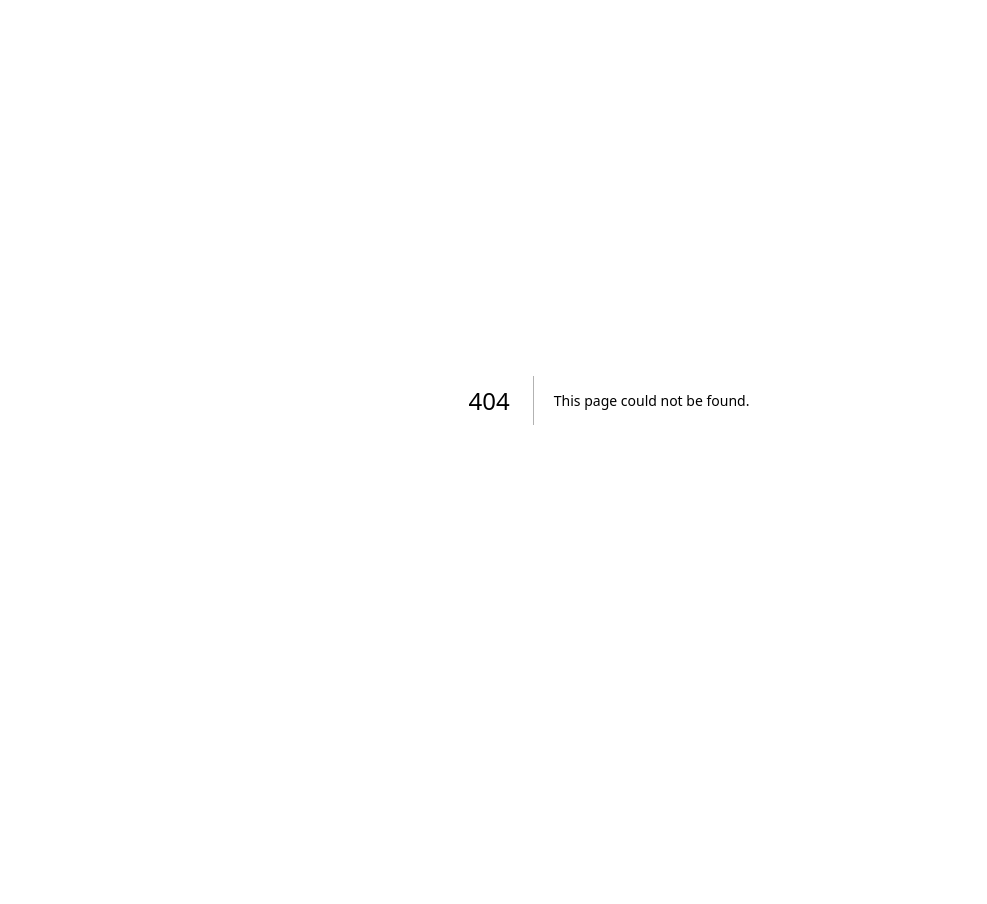
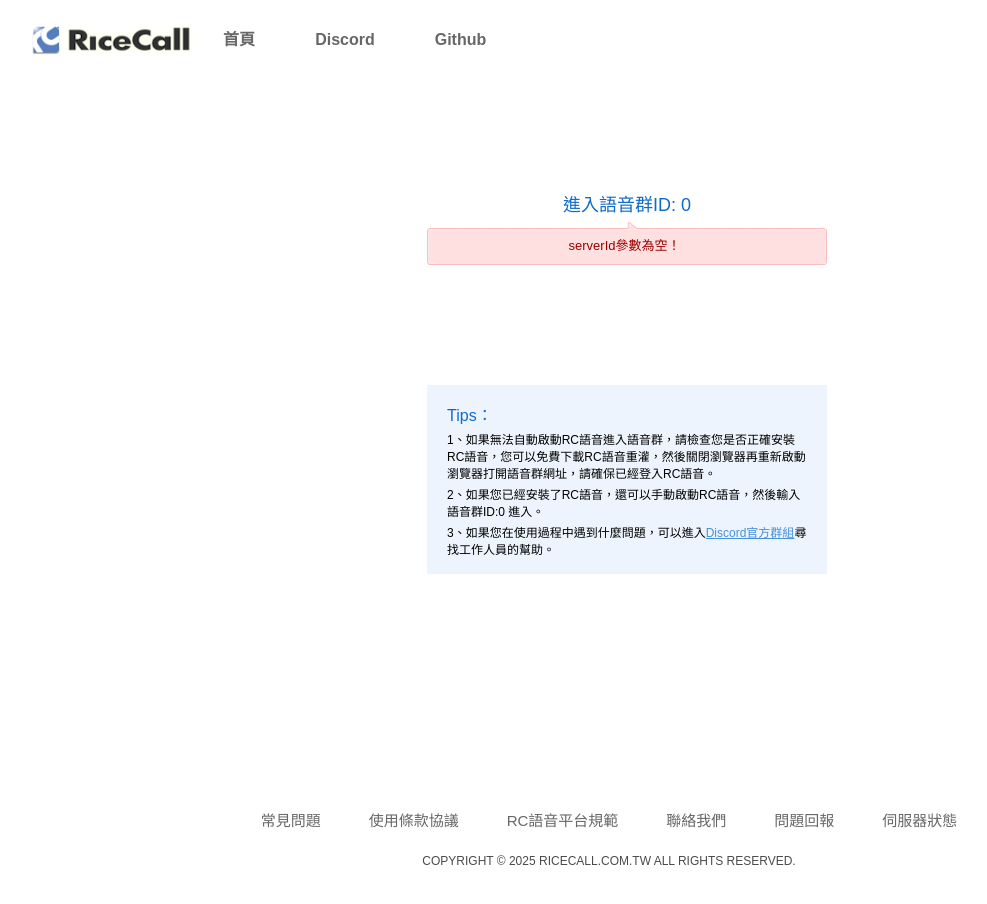
Before and after one commit to cstrikeasia/rc-website, a Next.js app: page /join in a window 1280 px wide. Before the commit this address had no page. Shown: the top 904 px of the page, without its empty margins (31-1018 px from the left). Before the commit the page ends 800 px from the top, so only its background shows below. Built offline with nearby package versions, Linux system fonts and the light colour scheme.

Commit message:
feat: deeplink join group

```diff
--- /dev/null
+++ b/app/join/page.tsx
@@ -0,0 +1,121 @@
+"use client";
+import React, { useEffect, useState } from "react";
+import { useSearchParams } from "next/navigation";
+
+// Components
+import { Header } from "@/components/Header";
+import { Footer } from "@/components/Footer";
+
+// CSS
+import content from "@/styles/common/content.module.css";
+import main from "@/styles/joinGroup.module.css";
+
+interface ReleaseData {
+  url: string | null;
+  version: string | null;
+}
+
+export default function JoinGroupPage() {
+  const searchParams = useSearchParams();
+  const serverId = searchParams.get("sid") || "";
+  const [data, setData] = useState<ReleaseData | null>(null);
+  const [isAppInstalled, setIsAppInstalled] = useState<boolean>(true);
+  const downloadUrl =
+    data?.url || "https://github.com/NerdyHomeReOpen/RiceCall/releases";
+  const label = data?.url ? `立即下載 v${data?.version || ""}` : "載入中...";
+  useEffect(() => {
+    if (!serverId) return;
+    const checkInstalled = () => {
+      let hidden = false;
+      const handleVisibilityChange = () => {
+        if (document.visibilityState === "hidden") {
+          hidden = true;
+        }
+      };
+      document.addEventListener("visibilitychange", handleVisibilityChange);
+      const now = Date.now();
+      window.location.href = `ricecall://join?serverId=${encodeURIComponent(
+        serverId
+      )}`;
+      setTimeout(() => {
+        const elapsed = Date.now() - now;
+        if (!hidden && elapsed < 2000) {
+          setIsAppInstalled(false);
+        }
+      }, 1500);
+      return () => {
+        document.removeEventListener(
+          "visibilitychange",
+          handleVisibilityChange
+        );
+      };
+    };
+    checkInstalled();
+    const fetchData = async () => {
+      try {
+        const res = await fetch("/api/release");
+        const json = await res.json();
+        setData(json);
+      } catch (err) {
+        console.error("❌ 無法取得版本資料：", err);
+        setData({ url: null, version: null });
+      }
+    };
+    fetchData();
+  }, [serverId]);
+  return (
+    <>
+      <Header />
+      <div className={`${content["main"]} ${main["main"]}`}>
+        <div className={`${content["wrapper"]} ${main["wrapper"]}`}>
+          <div className={main["enterServer"]}>
+            <h3>
+              進入語音群ID: {encodeURIComponent(serverId) || 0}
+              <br />
+            </h3>
+            {!serverId && (
+              <p className={main["warningMessage"]}>
+                <span>
+                  serverId參數為空！<u></u>
+                </span>
+              </p>
+            )}
+            {!isAppInstalled && (
+              <>
+                <p className={main["warningMessage"]}>
+                  <span>
+                    未偵測到 RiceCall，請先安裝！<u></u>
+                  </span>
+                </p>
+                <p className={content["downloadPC"]}>
+                  <a href={downloadUrl} target="_blank" rel="noreferrer">
+                    <i></i>
+                    <strong>{label}</strong>
+                  </a>
+                </p>
+              </>
+            )}
+            <ul>
+              <li>
+                <h5>Tips：</h5>
+              </li>
+              <li>
+                1、如果無法自動啟動RC語音進入語音群，請檢查您是否正確安裝RC語音，您可以免費下載RC語音重灌，然後關閉瀏覽器再重新啟動瀏覽器打開語音群網址，請確保已經登入RC語音。
+              </li>
+              <li>
+                2、如果您已經安裝了RC語音，還可以手動啟動RC語音，然後輸入語音群ID:
+                <strong>{encodeURIComponent(serverId) || 0}</strong> 進入。
+              </li>
+              <li>
+                3、如果您在使用過程中遇到什麼問題，可以進入
+                <a href="https://discord.gg/adCWzv6wwS">Discord官方群組</a>
+                尋找工作人員的幫助。
+              </li>
+            </ul>
+          </div>
+        </div>
+      </div>
+      <Footer />
+    </>
+  );
+}
--- /dev/null
+++ b/styles/joinGroup.module.css
@@ -0,0 +1,178 @@
+.main,
+.wrapper,
+.main p,
+.main h1,
+.main h2 {
+  color: #ffffff;
+}
+
+.main {
+  background: unset;
+  background-size: 100% 100%;
+  color: #fff;
+}
+
+.wrapper {
+  background: unset;
+  width: auto;
+}
+
+.main .wrapper {
+  min-height: 580px;
+}
+
+.main .wrapper div {
+  padding: 15px;
+}
+
+.contentWrapper {
+  background: #fff;
+  border: 1px solid #dfebf6;
+  position: relative;
+}
+
+.enterServer {
+  padding: 60px 160px !important;
+  height: 100%;
+  display: flex;
+  flex-direction: column;
+  align-items: center;
+}
+
+.enterServer h3 {
+  font-size: 18px;
+  color: #106bc8;
+  text-align: center;
+  width: 360px;
+}
+
+.enterServer h3 a {
+  font-size: 12px;
+  margin-left: 15px;
+  font-weight: normal;
+  color: #666;
+}
+
+.enterServer p {
+  text-align: center;
+  width: 400px;
+  margin-top: 1rem;
+}
+
+.enterServer p a {
+  display: flex;
+  width: 250px;
+  background: #4bc400
+    url(/web/20160413045706im_/http://www.raidcall.com.tw/img/btn/webcode.gif) 0
+    bottom no-repeat;
+  color: #fff;
+  align-items: center;
+  justify-content: center;
+  text-decoration: none;
+}
+
+.enterServer li h5 {
+  font-size: 16px;
+  color: #106bc8;
+}
+
+.enterServer ul {
+  background: #edf4fd;
+  padding: 15px 20px;
+  display: flex;
+  flex-direction: column;
+  margin-top: 10rem;
+}
+
+.enterServer li {
+  padding: 2px 0;
+  list-style: none;
+  color: #000000;
+  width: 100% !important;
+  text-align: start;
+}
+
+.enterServer li a {
+  width: unset;
+  height: unset;
+  line-height: unset;
+  background: unset;
+  border-radius: unset;
+}
+
+.warningMessage {
+  margin-top: 1rem;
+  font-size: 14px;
+  height: 37px;
+  background: url(../images/webcode.gif) 0 -7px no-repeat;
+  padding: 0 !important;
+  display: block !important;
+  color: #900 !important;
+}
+
+.enterServer .warningMessage span {
+  display: block;
+  height: 37px;
+  position: relative;
+  background: url(../images/webcode.gif) right -44px no-repeat;
+  padding-right: 5px;
+  display: flex;
+  justify-content: center;
+  align-items: center;
+}
+
+.enterServer .warningMessage u {
+  display: block;
+  width: 10px;
+  height: 7px;
+  overflow: hidden;
+  background: url(../images/webcode.gif) 0 0 no-repeat;
+  position: absolute;
+  left: 50%;
+  top: -6px;
+}
+
+.main {
+  padding: 50px 0 70px 0;
+}
+
+.main h2 {
+  font-size: 20px;
+  color: #73a4d5;
+  padding-bottom: 20px;
+}
+
+.main h4 {
+  font-size: 14px;
+  color: #73a4d5;
+  padding: 8px 0;
+}
+
+.main p {
+  font-size: 13px;
+  color: #555;
+  line-height: 1.6em;
+  padding: 6px 0;
+}
+
+.main p strong {
+  color: #fff;
+}
+
+.main a {
+  color: #4591dd;
+  text-decoration: underline;
+}
+
+.main a:hover {
+  color: #2e90f3;
+}
+
+/** RWD **/
+@media screen and (max-width: 768px) {
+  .main p {
+    display: flex;
+    justify-content: center;
+    align-items: center;
+  }
+}
```
Also changed, not shown: images/webcode.gif (added).
